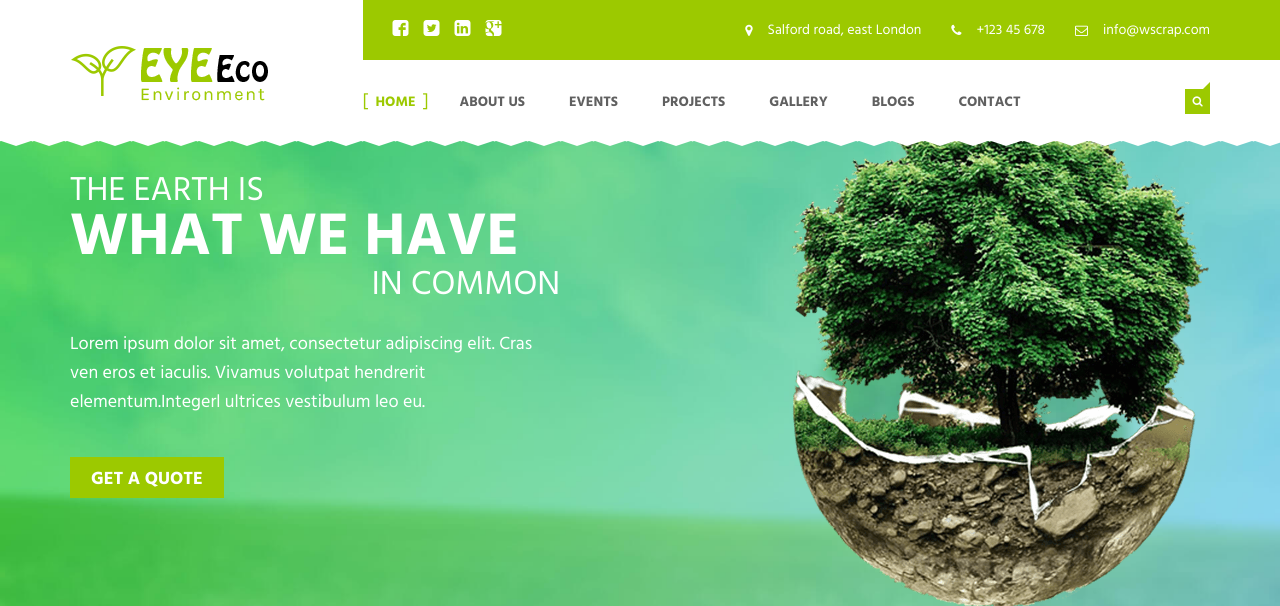
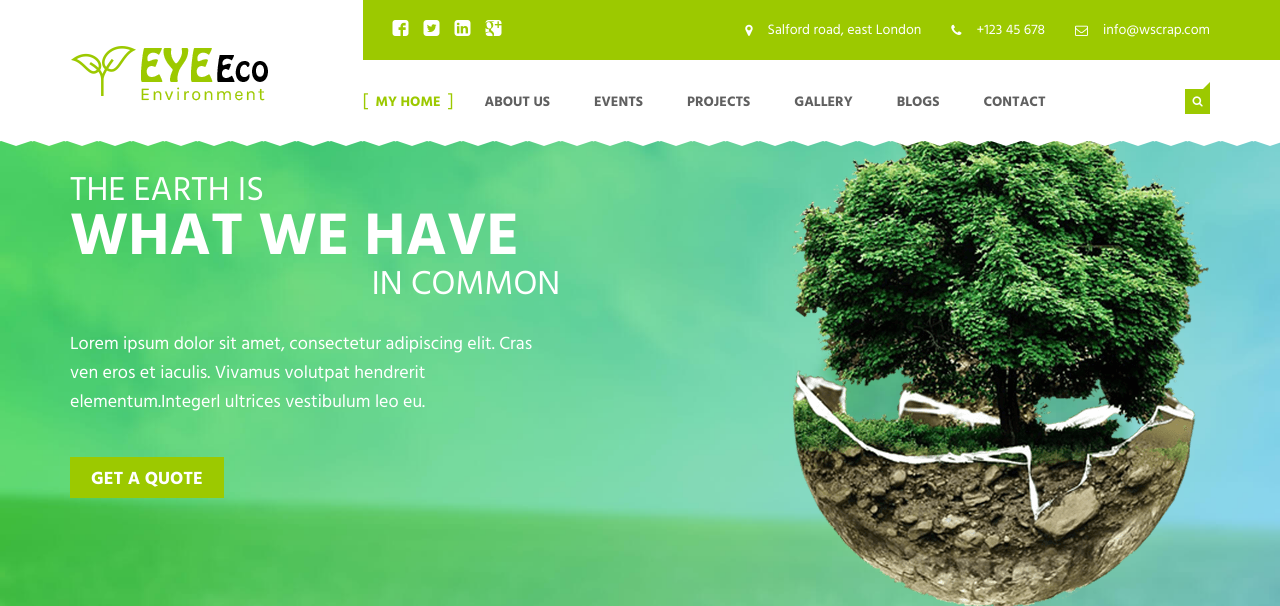
Before and after one commit to GrootSoftware/wscrap-website, a PHP site: page /index.php in a window 1280 px wide. Shown: the top 606 px of the page. Run offline with PHP 8.4, Linux system fonts and the light colour scheme; some libraries are stand-ins or nearby versions; some web fonts are replaced.

Commit message:
Update header.php

```diff
--- a/includes/header.php
+++ b/includes/header.php
@@ -67,7 +67,7 @@
                                 </div>
                                 <div class="collapse navbar-collapse" id="navbar-collapse-1">
                                     <ul class="nav navbar-nav">
-                                        <li class="active"><a href="index.php">Home</a></li>
+                                        <li class="active"><a href="index.php">My Home</a></li>
                                         <li><a href="about-us.php">About Us</a></li>
                                         <li><a href="#">EVENTS</a>
                                             <ul class="environment-dropdown-menu">
```
